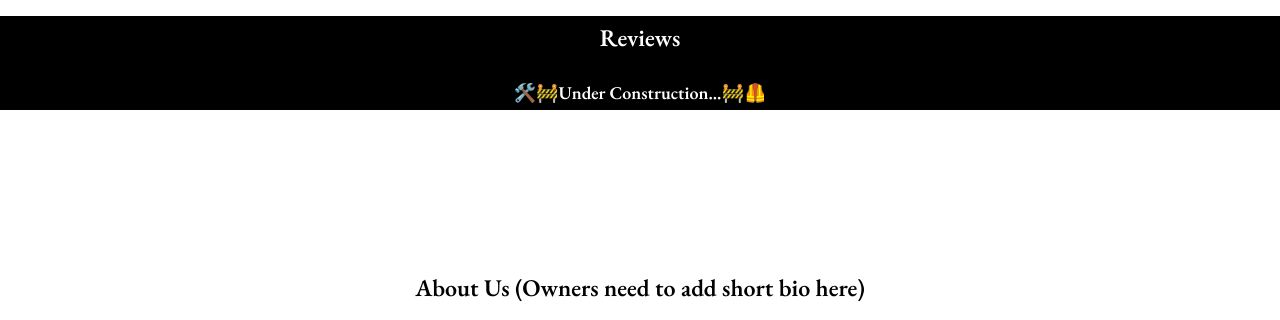
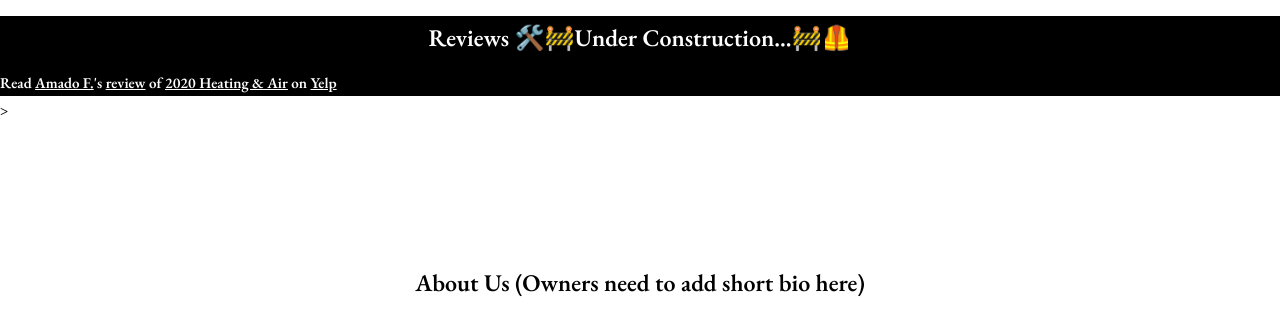
Before and after one commit to itsnotme404/2020hvac.com, a plain HTML site: page index.html in a window 1280 px wide. Shown: the part 1912-2232 px from the top of the page. Drawn offline with nearby package versions, Linux system fonts and the light colour scheme; a script that the page names is missing.

Commit message:
Update index.html

```diff
--- a/index.html
+++ b/index.html
@@ -88,9 +88,9 @@ body, html {
   <iframe src="https://www.google.com/maps/d/embed?mid=1U4yoipYhhpjz1CH8BalCHwL0tjS5Urs&ehbc=2E312F&noprof=1" width="100%" height="480"></iframe>
 
 <div style="background-color:#000000;color:white;">
-  <h3 class="w3-center" >Reviews</h3>
-  <p class="w3-center w3-large">🛠️🚧Under Construction...🚧🦺</p>
-</div>
+  <h3 class="w3-center" >Reviews  🛠️🚧Under Construction...🚧🦺</h3>
+  <span class="yelp-review" data-review-id="wDWq-MqtUJYNvMHSUCN4-A" data-hostname="www.yelp.com">Read <a href="https://www.yelp.com/user_details?userid=xEQkFgFi5PXdnZ5p5ZXs4w" rel="nofollow noopener">Amado F.</a>'s <a href="https://www.yelp.com/biz/2020-heating-and-air-san-jose?hrid=wDWq-MqtUJYNvMHSUCN4-A" rel="nofollow noopener">review</a> of <a href="https://www.yelp.com/biz/WoThufKbk0V6u3JgnlQS0Q" rel="nofollow noopener">2020 Heating & Air</a> on <a href="https://www.yelp.com" rel="nofollow noopener">Yelp</a><script src="https://www.yelp.com/embed/widgets.js" type="text/javascript" async></script></span>
+</div>>
 
 <!-- About Section -->
 <div class="w3-container" style="padding:128px 16px" id="about">
```
